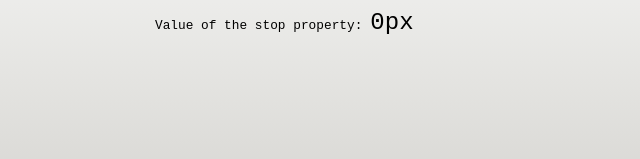
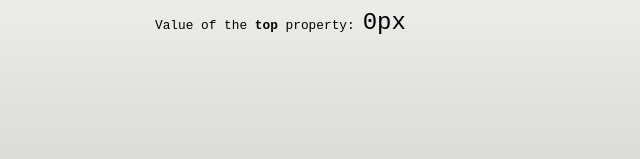
Before and after one commit to marcos0x/JavaScript-Projects, a plain HTML site: page Get the Value of Animating CSS Properties/index.html in a window 1280 px wide. Shown: the part 569-728 px from the top of the page, 320-960 px from the left. Drawn offline with Linux system fonts and the light colour scheme.

Commit message:
fix typo

```diff
--- a/Get the Value of Animating CSS Properties/index.html
+++ b/Get the Value of Animating CSS Properties/index.html
@@ -60,7 +60,9 @@
       <div class="frame">
         <img id="img" src="img/slider.png" />
       </div>
-      <p>Value of the stop property:<span id="counter">0px</span></p>
+      <p>
+        Value of the <strong>top</strong> property:<span id="counter">0px</span>
+      </p>
     </div>
 
     <script src="app.js"></script>
```
